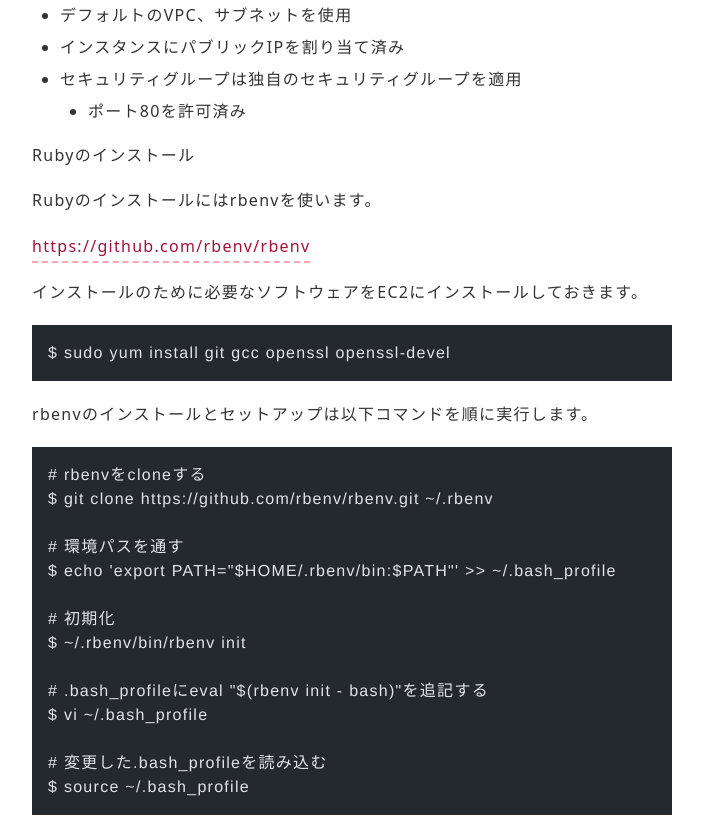
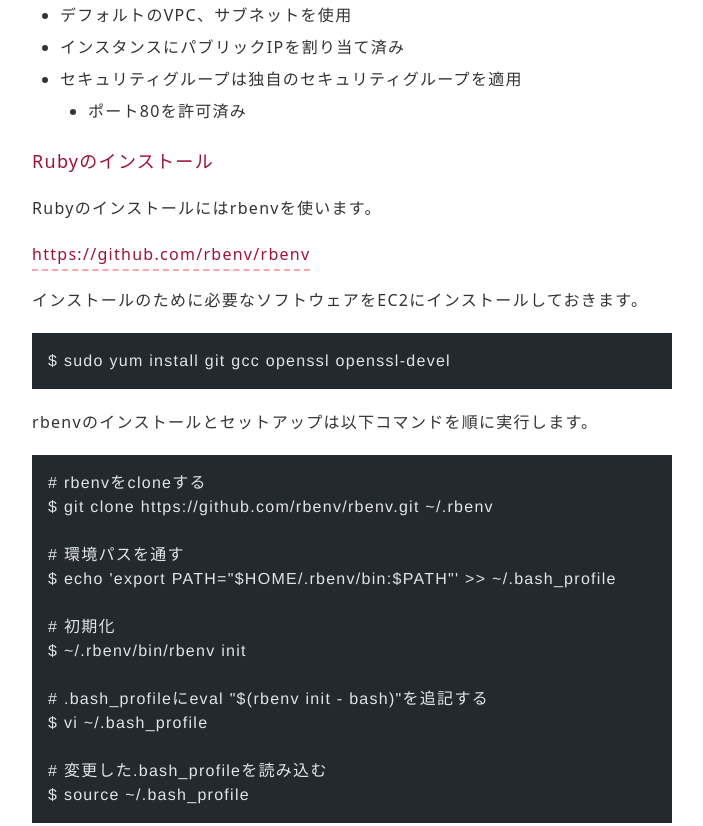
Before and after one commit to kanoemon/kanae.dev, an Astro site: page /posts/ec2-rails in a window 1280 px wide. Shown: the part 775-1601 px from the top of the page, without its empty margins (288-991 px from the left). Built offline with nearby package versions, Linux system fonts and the light colour scheme; Astro itself is replaced by a stand-in of ours; code samples lack their colours.

Commit message:
h3のスタイル追加

```diff
--- a/src/layouts/PostLayout.astro
+++ b/src/layouts/PostLayout.astro
@@ -74,6 +74,10 @@ allPosts.forEach((post, index) => {
 		@apply text-xl text-rose-800 mt-6 mb-2.5;
 	}
 
+	section :global(h3) {
+		@apply text-lg text-rose-800 mt-6 mb-2.5;
+	}
+
 	section :global(p) {
 		@apply my-5 leading-relaxed;
 	}
```
